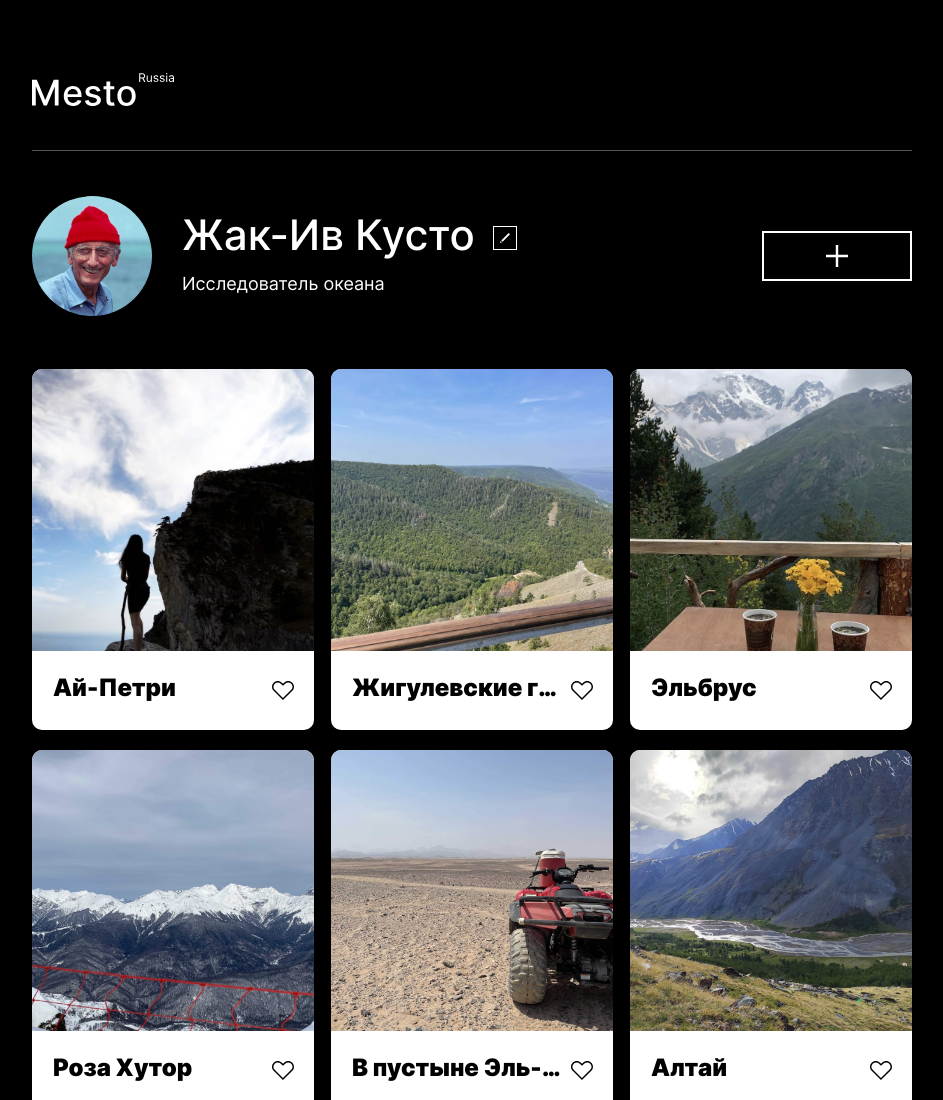
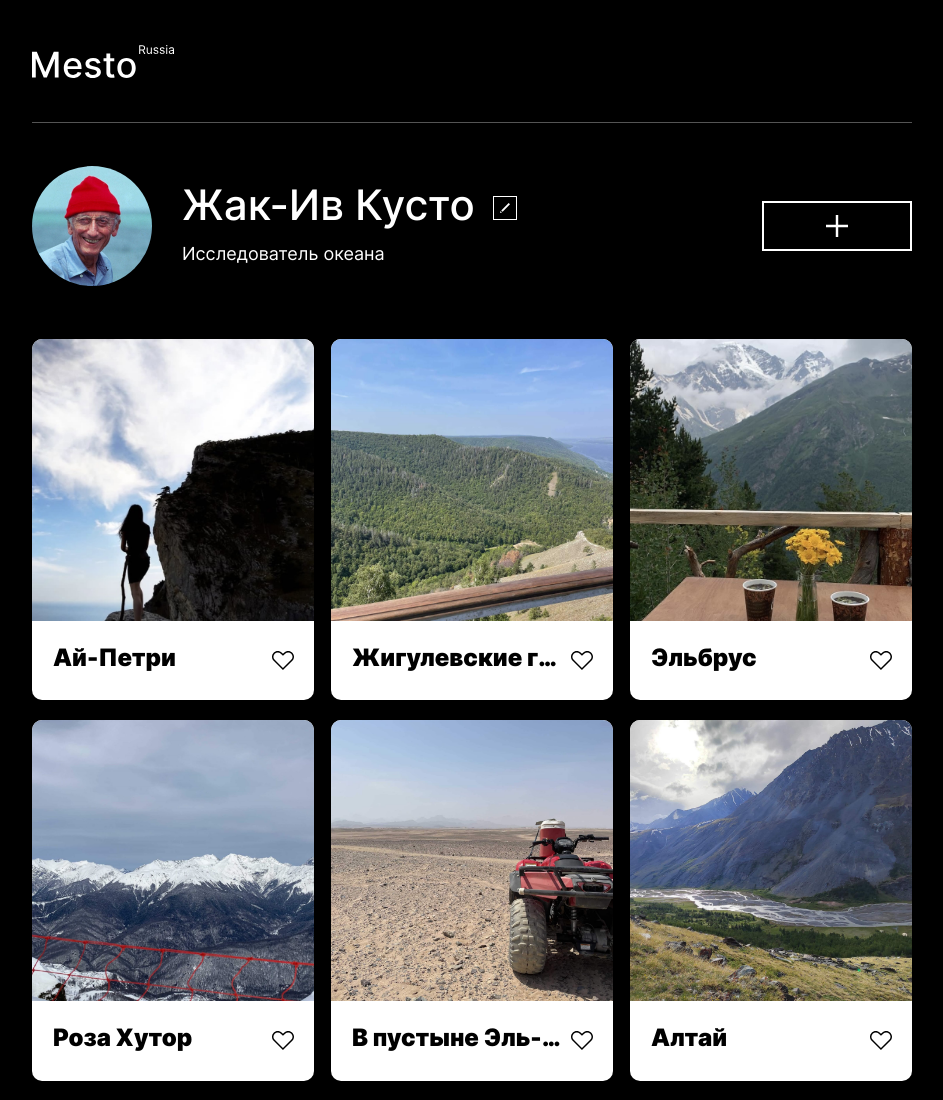
Before and after one commit to Dazamova/mesto, a plain HTML site: page index.html in a window 1280 px wide. Shown: the top 1100 px of the page, without its empty margins (168-1111 px from the left). Drawn offline with Linux system fonts and the light colour scheme.

Commit message:
Проект 4

```diff
--- a/blocks/header/header.css
+++ b/blocks/header/header.css
@@ -4,8 +4,8 @@
     width: 100%;
 }
 
-.header {
-    margin: 0;
-    padding:28px 0 42px 0;
-    width: 100%;
+@media screen and (max-width: 767px) {
+    .header {
+        padding: 28px 0 42px 0;
+    }
 }
```
